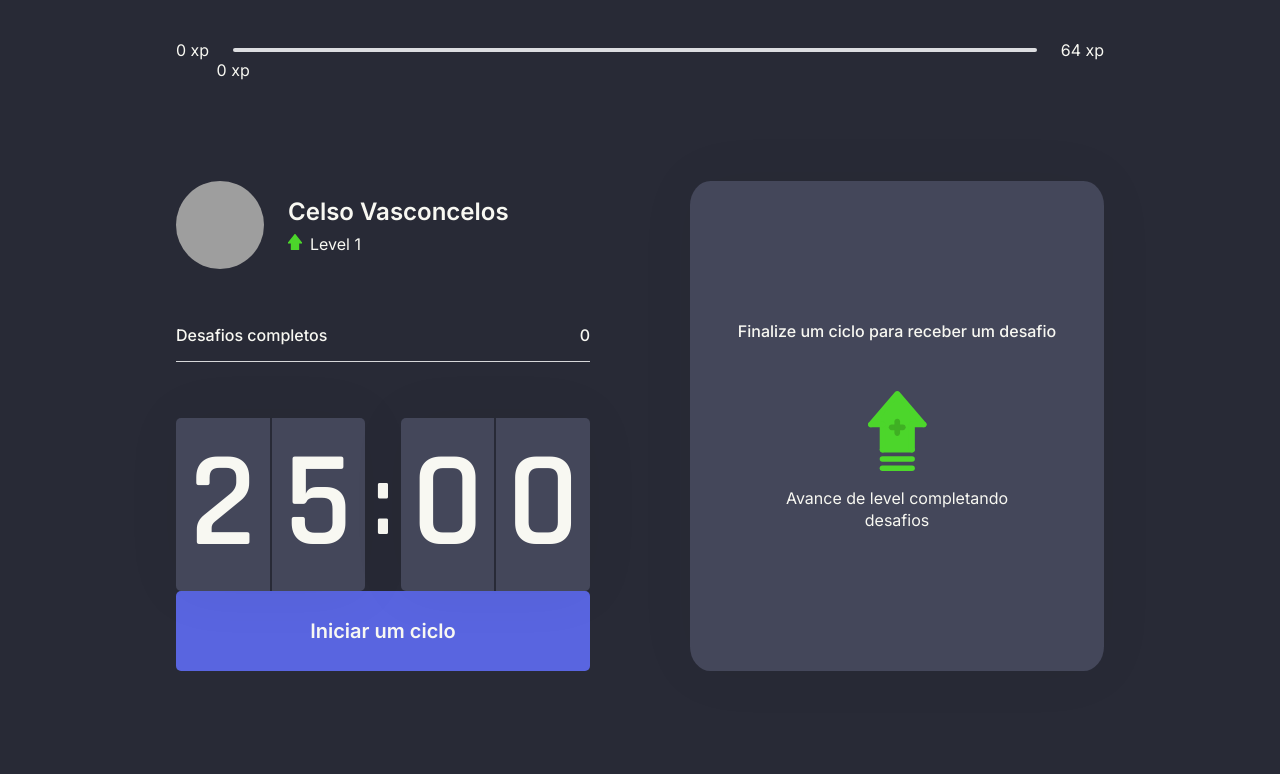
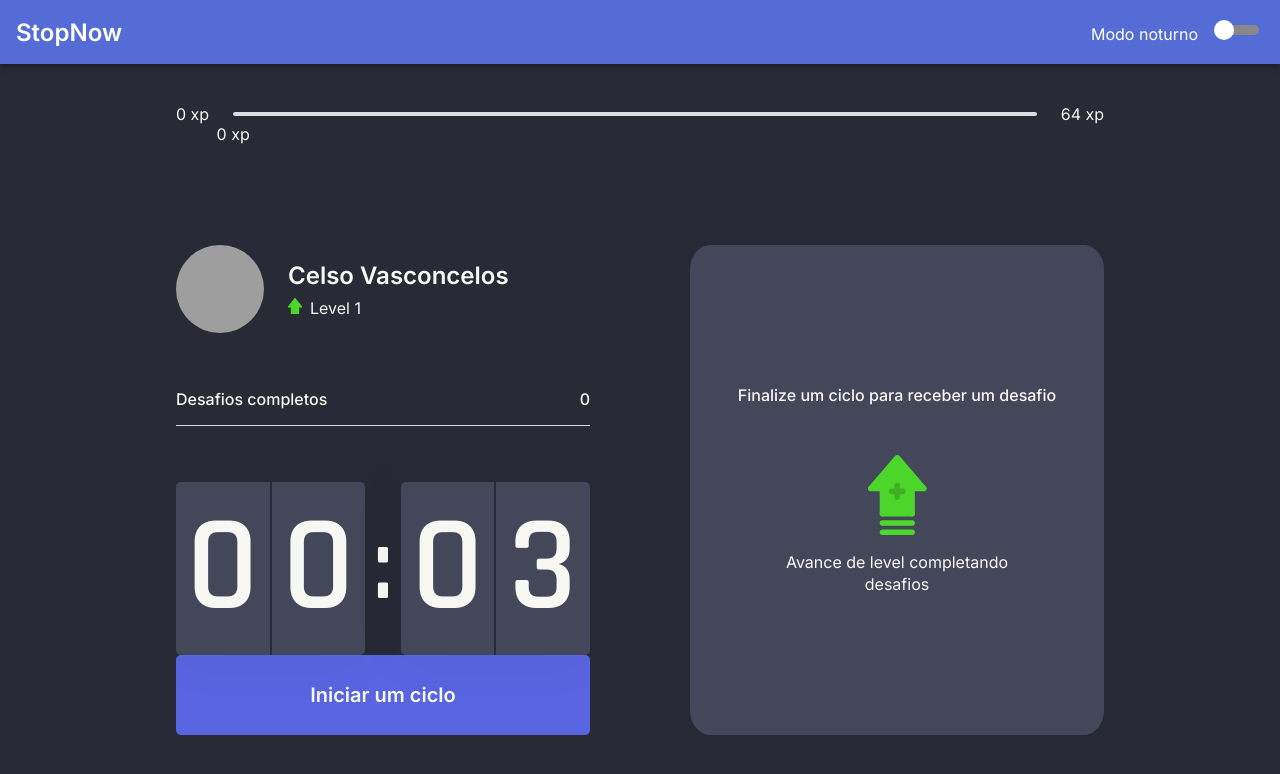
Before and after one commit to celsolnv/StopNow, a Next.js app: page / in a window 1280 px wide. Shown: the top 774 px of the page. Built offline with nearby package versions, Linux system fonts and the light colour scheme; grey boxes are pictures that could not be loaded.

Commit message:
Adicionando um navbar

```diff
--- /dev/null
+++ b/src/components/NavBar/index.tsx
@@ -0,0 +1,31 @@
+import { useContext } from 'react';
+import ReactSwitch from 'react-switch';
+import { StyleContext } from '../../contexts/StyleContext';
+import {Nav} from './styles'
+export default function NavBar(){
+
+    const {theme,toggleTheme} = useContext(StyleContext)
+
+    return(
+        <Nav>
+            {/* <img src="./static/menu.svg" alt="Menu" id="btnMenu"/> */}
+            <h1>StopNow</h1>
+            <div>
+                <span>Modo noturno</span>
+                <ReactSwitch
+                    onChange={toggleTheme}
+                    checked={theme.title=='light'}
+                    checkedIcon={false}
+                    uncheckedIcon={false}
+                    width={40}
+                    height={10}
+                    handleDiameter={20}
+
+                    // offColor="black"
+                />
+            </div>
+
+        </Nav>
+    )
+
+}
--- /dev/null
+++ b/src/components/NavBar/styles.ts
@@ -0,0 +1,21 @@
+import styled from 'styled-components';
+
+export const Nav = styled.nav`
+    width: 100%;
+    height: 64px;
+    background: #556CD6;
+    box-shadow: 0px 2px 4px -1px rgb(0 0 0 / 20%), 0px 4px 5px 0px rgb(0 0 0 / 14%), 0px 1px 10px 0px rgb(0 0 0 / 12%);
+    display: flex;
+    align-items: center;
+    justify-content: space-between;
+    color:white;
+    padding:1rem;
+    h6{
+        padding: 15px;
+        font-weight: 400;
+    }
+    span{
+        text-align: center;
+        padding:1rem ;
+    }
+`
--- a/src/contexts/CountdownContext.tsx
+++ b/src/contexts/CountdownContext.tsx
@@ -21,8 +21,8 @@ let countdownTimeout : NodeJS.Timeout;
 export function CountdownProvider({ children }:CountdownContextProps){
     const {startNewChallenge} = useContext(ChallengeContext);
 
-    const timeInit = 25 * 60;
-    // const timeInit = 0.05 * 60;
+    // const timeInit = 25 * 60;
+    const timeInit = 0.05 * 60;
     const [time, setTime] = useState(timeInit);
     const [isActive, setIsActive] = useState(false);
     const [hasFinished,setHasFinished] = useState(false);
--- a/src/pages/index.tsx
+++ b/src/pages/index.tsx
@@ -12,6 +12,7 @@ import { ChallengeContextProvider } from '../contexts/ChallengeContext';
 
 import styles from '../styles/pages/Home.module.css';
 import  SideMenu  from '../components/SideMenu';
+import NavBar from '../components/NavBar';
 import { ThemeContext } from 'styled-components';
 import { useContext } from 'react';
 
@@ -28,11 +29,13 @@ export default function Home(props:HomeProps) {
       currentExperience = {props.currentExperience}
       challengesCompleted = {props.challengesCompleted}
     >
+      <NavBar/>
       <div className={styles.container}>
         <Head>
           <title>Inicio | StopNow </title>
         </Head>
         {/* <SideMenu/> */}
+
         <ExperienceBar/>
         <CountdownProvider>
           <section>
```
